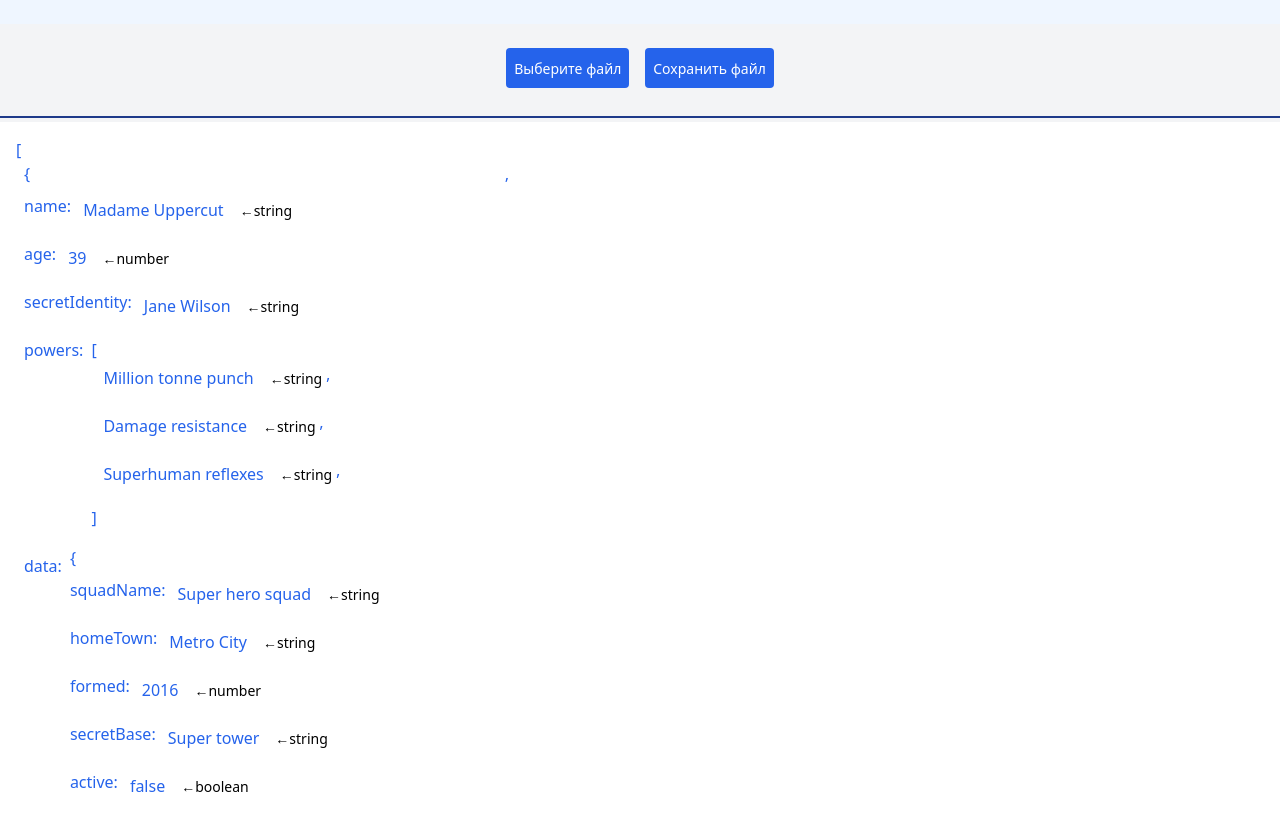
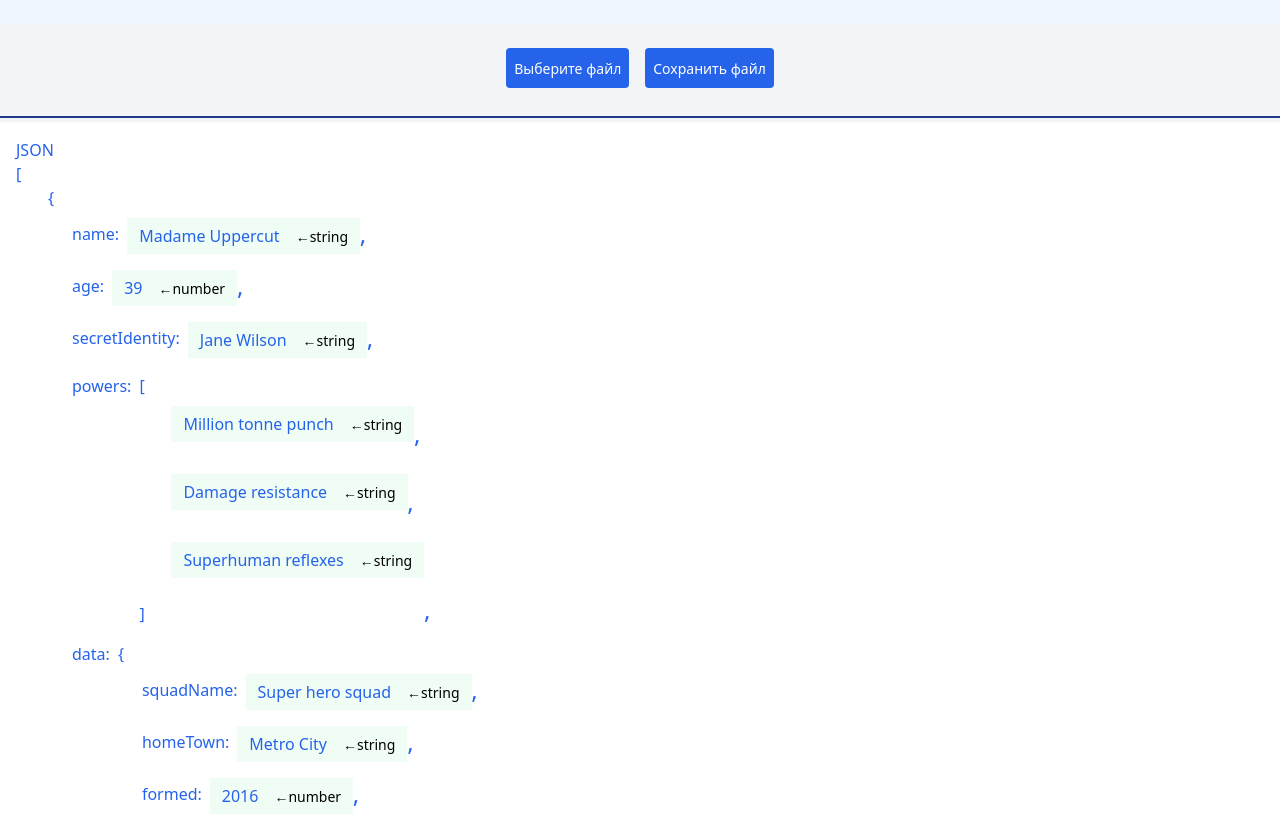
Before and after one commit to Disolm/json-file-manager_react, a React (Vite) app: page / in a window 1280 px wide. Shown: the top 816 px of the page. Built offline with nearby package versions, Linux system fonts and the light colour scheme.

Commit message:
added save change jsonData

```diff
--- a/hooks/jsonData.tsx
+++ b/hooks/jsonData.tsx
@@ -1,4 +1,4 @@
-import {useState} from "react";
+import {useEffect, useState} from "react";
 
 type fileType = object[] | object
 
@@ -44,15 +44,18 @@ export function useJsonData() {
                 "Radiation blast"
             ]
         }])
-    const saveJson = function (jsonOld: fileType) {
+    const [jsonDataBuffer, setJsonDataBuffer] = useState<fileType>([])
+    const saveJson = function () {
+        setJsonDataBuffer(jsonData)
+    }
+    const changeJson = function (jsonOld: fileType){
         setJsonData(jsonOld)
     }
-    const [jsonData2, setJsonData2] = useState<fileType>([
-        {
-            "name": "Madame Uppercut",
-        }])
-    const saveJson2 = function (jsonOld: fileType) {
-        setJsonData2(jsonOld)
+    const cancelChangeJson = function () {
+        setJsonData(jsonDataBuffer)
     }
-    return {jsonData, saveJson, jsonData2, saveJson2}
+    useEffect(() =>{
+        saveJson()
+    },[])
+    return {jsonData, jsonDataBuffer, saveJson, changeJson, cancelChangeJson}
 }
--- a/src/App.tsx
+++ b/src/App.tsx
@@ -6,18 +6,27 @@ import {HtmlJson} from "./components/HtmlJson";
 import {useJsonData} from "../hooks/jsonData";
 
 export function App() {
-    const {jsonData, saveJson} = useJsonData()
+    const {jsonData, jsonDataBuffer, saveJson, changeJson, cancelChangeJson} = useJsonData()
     return (
         <div className='flex flex-col justify-center bg-gray-100 my-6'>
             <div className='flex flex-row flex-nowrap my-4 justify-center items-center'>
-                <DownloadFile saveJson={saveJson}/>
+                <DownloadFile
+                    saveJson={saveJson}
+                    changeJson={changeJson}
+                />
                 <UploadFile jsonData={jsonData}/>
             </div>
             <div className='h-0.5 my-1 w-full bg-blue-900'/>
             <div
                 className='p-4 font-medium text-blue-600 bg-white'
             >
-                <HtmlJson jsonData={jsonData} saveJson={saveJson}/>
+                <HtmlJson
+                    jsonData={jsonData}
+                    jsonDataBuffer={jsonDataBuffer}
+                    saveJson={saveJson}
+                    changeJson={changeJson}
+                    cancelChangeJson={cancelChangeJson}
+                />
             </div>
         </div>
     )
--- a/src/components/DownloadFile.tsx
+++ b/src/components/DownloadFile.tsx
@@ -1,9 +1,10 @@
 import React from "react";
 
 interface JsonProps {
-    saveJson: (jsonData: object[] | object) => void
+    saveJson: () => void
+    changeJson: (jsonData: object[] | object) => void
 }
-export function DownloadFile({saveJson}: JsonProps) {
+export function DownloadFile({saveJson, changeJson}: JsonProps) {
     const changeHandler = (event: React.ChangeEvent<HTMLInputElement>) => {
         if (!event.currentTarget.files) return;
         let file = event.currentTarget.files[0]
@@ -13,7 +14,8 @@ export function DownloadFile({saveJson}: JsonProps) {
             const jsonText: string | ArrayBuffer | null = reader.result
             if (typeof jsonText === "string") {
                 const json = JSON.parse(jsonText)
-                saveJson(json)
+                changeJson(json)
+                saveJson()
             }
         }
         reader.onerror = function () {
--- a/src/components/HtmlJson.tsx
+++ b/src/components/HtmlJson.tsx
@@ -8,12 +8,15 @@ type JSONValue = string | number | boolean | { [x: string]: JSONValue } | JSONVa
 
 interface JsonProps {
     jsonData: jsonType
-    saveJson: (jsonData: object | object[]) => void
+    jsonDataBuffer: jsonType
+    saveJson: () => void
+    changeJson: (jsonData: object | object[]) => void
+    cancelChangeJson: () => void
 }
 
-export function HtmlJson({jsonData, saveJson}: JsonProps) {
+export function HtmlJson({jsonData, jsonDataBuffer, saveJson, changeJson, cancelChangeJson}: JsonProps) {
     const classButton: string = 'w-full mx-1 px-2 border border-blue-600 bg-white rounded active:bg-blue-200'
-
+    const pathNull: [] = []
     const whatType = function (json: fileType) {
         if (Array.isArray(json)) {
             return 'array'
@@ -33,16 +36,16 @@ export function HtmlJson({jsonData, saveJson}: JsonProps) {
             } else {
                 jsonChang[path] = event.target.value
                 if (whatType(jsonData) === 'object') {
-                    saveJson({...jsonData})
+                    changeJson({...jsonData})
                 }
                 if (whatType(jsonData) === 'array') {
-                    saveJson([...jsonData])
+                    changeJson([...jsonData])
                 }
             }
         })
     }
 
-    const [currentClick, setCurrentClick] = useState<pathType>([])
+    const [currentClick, setCurrentClick] = useState<pathType>(pathNull)
     const isShowInput = function (fullPath: pathType) {
         return (
             currentClick.length === fullPath.length &&
@@ -60,7 +63,7 @@ export function HtmlJson({jsonData, saveJson}: JsonProps) {
                 return (!isShowInput(path) &&
                     <div
                         key={JSON.stringify(path)}
-                        className='block mx-1 my-1 '
+                        className='block mx-3 my-1.5 '
                     >
                         {String(valueObj)}
                         {whatType(valueObj) !== 'object' &&
@@ -73,56 +76,8 @@ export function HtmlJson({jsonData, saveJson}: JsonProps) {
                 return returnHTML(valueObj, path)
         }
     }
-    const returnHTML = function (jsonObj: fileType, path: pathType) {
-        if (jsonObj instanceof Array) {
-            return (
-                <div>
-                    [{ jsonObj.map((obj: object, index) =>
-                        (
-                            <div
-                                key={JSON.stringify(obj)+String(path)}
-                                className='h10 mb-4 pl-2 flex flex-row'
-                            >
-                                {returnHTML(obj, path.concat([index]))}
-                                <div>&sbquo;</div>
-                            </div>
-
-                        )
-                    )}]
-                </div>
-
-            )
-        } else if (whatType(jsonObj) === 'object') {
-            return (
-                <div>&#123;
-                    {Object.entries(jsonObj).map(([keyObj, valueObj]) => {
-                            let keyEl: string = keyObj + JSON.stringify(valueObj)
-                            const fullPath = path.concat([keyObj])
-                            return (
-                                <div
-                                    className='flex flex-row'
-                                    key={keyEl}
-                                >
-                                    <div
-                                        className={['my-2', whatType(valueObj) === 'object' ? 'py-2' : ''].join(' ')}
-                                    >
-                                        {keyObj}
-                                    </div>
-                                    <p
-                                        className={['mr-2 my-2', whatType(valueObj) === 'object' ? 'py-2' : ''].join(' ')}
-                                    >
-                                        :
-                                    </p>
-                                    <div
-                                        className={['py-2', whatType(valueObj) === 'object' || whatType(valueObj) === 'array' ? '' : 'cursor-pointer'].join(' ')}
-                                        onClick={(event) => {
-                                            event.stopPropagation()
-                                            if (whatType(valueObj) === 'object' || whatType(valueObj) === 'array') return
-                                            setCurrentClick(fullPath)
-                                        }}
-                                    >
-                                        {renderValueObj(valueObj, fullPath)}
-                                        {whatType(valueObj) !== 'object' && isShowInput(fullPath) &&
+    const renderInputEl = function (valueObj: fileType , path: pathType) {
+        return (whatType(valueObj) !== 'object' && isShowInput(path) &&
             <div
                 key="divInput"
                 className='my-1 flex'
@@ -131,17 +86,18 @@ export function HtmlJson({jsonData, saveJson}: JsonProps) {
                     key="input"
                     type="text"
                     className='cast-input'
-                                                    value={valueObj}
+                    value={String(valueObj)}
                     autoFocus
                     onChange={(event) => {
-                                                        changeHandler(event, fullPath)
+                        changeHandler(event, path)
                     }}
                 />
                 <button
                     className={classButton}
                     onClick={(event) => {
                         event.stopPropagation()
-                                                        setCurrentClick([])
+                        setCurrentClick(pathNull)
+                        saveJson()
                     }}
                 >
                     &#10003;
@@ -150,29 +106,106 @@ export function HtmlJson({jsonData, saveJson}: JsonProps) {
                     className={classButton}
                     onClick={(event) => {
                         event.stopPropagation()
-                                                        setCurrentClick([])
+                        setCurrentClick(pathNull)
+                        cancelChangeJson()
                     }}
                 >
                     &#10008;
                 </button>
+            </div>)
+    }
+    const renderClickDivElValue = function (valueObj: fileType, path: pathType) {
+        return (
+            <div
+                className={['my-2', whatType(valueObj) === 'object' || whatType(valueObj) === 'array' ? '' : 'cursor-pointer bg-green-50'].join(' ')}
+                onClick={(event) => {
+                    event.stopPropagation()
+                    if (whatType(valueObj) === 'object' || whatType(valueObj) === 'array') return
+                    setCurrentClick(path)
+                }}
+            >
+                {renderValueObj(valueObj, path)}
+                {renderInputEl(valueObj, path)}
+            </div>
+        )
+    }
+    const returnHTML = function (jsonObj: fileType, path: pathType) {
+        if (jsonObj instanceof Array) {
+            return (
+                <div className='brackets'>
+                    &#91;
+                    <div className='pl-6'>
+                        { jsonObj.map((obj: object, index) =>
+                            (
+                                <div
+                                    key={JSON.stringify(obj)+String(path)}
+                                    className='h10 mb-4 pl-2 flex flex-row'
+                                >
+                                    {returnHTML(obj, path.concat([index]))}
+                                    {(index < jsonObj.length - 1) && <div className={'comma mt-auto text-2xl'}>
+                                        &#8218;
                                     </div>}
                                 </div>
+
+                            )
+                        )}
+                    </div>
+                    &#93;
+                </div>
+
+            )
+        } else if (whatType(jsonObj) === 'object') {
+            return (
+                <div className='curly-brace'>
+                    &#123;
+                    <div className='pl-6'>
+                        {Object.entries(jsonObj).map(([keyObj, valueObj], index) => {
+                                let keyEl: string = keyObj + JSON.stringify(valueObj)
+                                const fullPath = path.concat([keyObj])
+                                const lengthObj: number = Object.keys(jsonObj).length
+                                return (
+                                    <div
+                                        className='flex flex-row'
+                                        key={keyEl}
+                                    >
+                                        <div
+                                            className={['my-2', whatType(valueObj) === 'object' || whatType(valueObj) === 'array' ? '' : 'py-1'].join(' ')}
+                                        >
+                                            {keyObj}
+                                        </div>
+                                        <p
+                                            className={['mr-2 my-2', whatType(valueObj) === 'object' || whatType(valueObj) === 'array' ? '' : 'py-1'].join(' ')}
+                                        >
+                                            :
+                                        </p>
+                                        {renderClickDivElValue(valueObj, fullPath)}
+                                        {(index < lengthObj - 1) && <p
+                                            className={['comma mr-2 my-2 text-2xl mt-auto', whatType(valueObj) === 'object' || whatType(valueObj) === 'array' ? '' : 'py-1'].join(' ')}
+                                        >
+                                            &#8218;
+                                        </p>}
                                     </div>
                                 )
                             }
                         )}
+                    </div>
                     &#125;
                 </div>
             )
         } else {
-            return renderValueObj(jsonObj, path)
+            return renderClickDivElValue(jsonObj, path)
         }
 
     }
     return (
         <>
+            <div
+            onClick={()=>{
+                console.log(jsonDataBuffer)}}>
+                JSON
+            </div>
             {
-                returnHTML(jsonData, [])
+                returnHTML(jsonData, pathNull)
             }
         </>
     )
```
Lines whose indentation alone changed are shown as unchanged.
